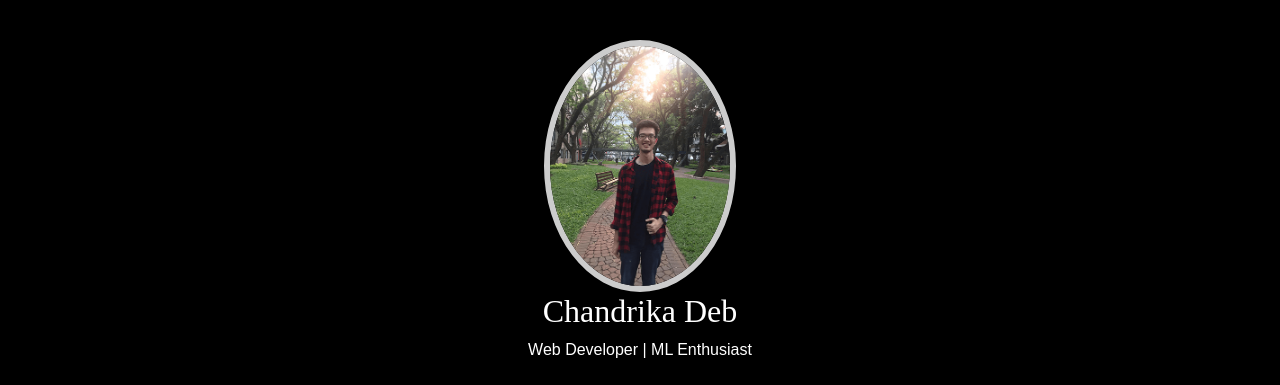
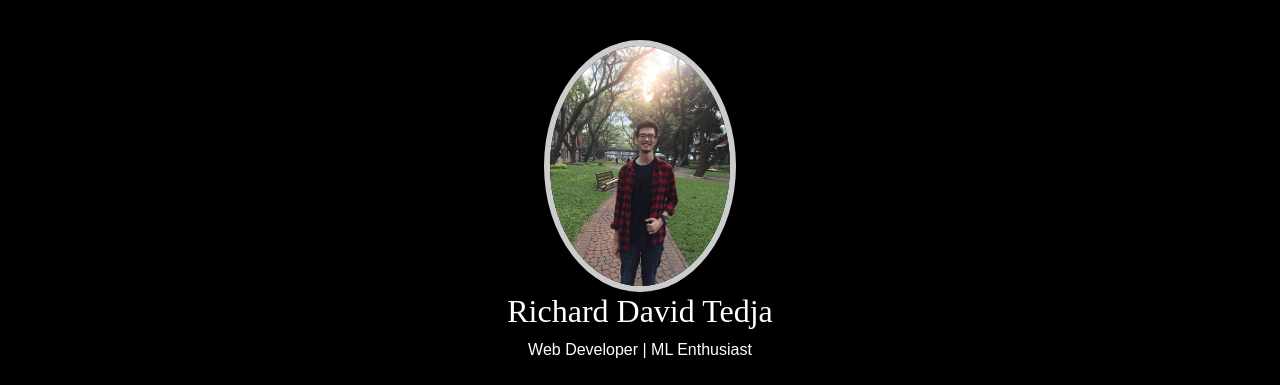
Before and after one commit to itsarcanedave/itsarcanedave.github.io, a plain HTML site: page index.html in a window 1280 px wide. Shown: the top 385 px of the page. Drawn offline with nearby package versions, Linux system fonts and the light colour scheme; a web font is replaced by a local one.

Commit message:
Test One

```diff
--- a/css/style.css
+++ b/css/style.css
@@ -28,7 +28,7 @@ i {
   text-align: center;
 }
 .header {
-  background-image: url('../img/Wajima.jpg');
+  background-image: url('../img/background.png');
   background-repeat: no-repeat, repeat;
   /*background-attachment: fixed;*/
   color: #FFF;
--- a/index.html
+++ b/index.html
@@ -3,7 +3,7 @@
 
     <head>
         <meta charset="UTF-8">
-        <title>Chandrika Deb</title>
+        <title>Richard David Tedja</title>
         <meta charset="utf-8">
         <meta http-equiv="X-UA-Compatible" content="IE=edge">
         <link rel="shortcut icon" href="https://img.icons8.com/color/48/000000/hearts.png" type="image/x-icon" />
@@ -27,7 +27,7 @@
         <div class="header">
             <div class="fixed-content">
                 <img class="port" src="img/img01.png">
-                <h2>Chandrika Deb</h2>
+                <h2>Richard David Tedja</h2>
                 <p style="color:#fff;">Web Developer | ML Enthusiast</p>
                 <div class="icon-row">
                     <a href="https://github.com/chandrikadeb7"><i class="fa fa-github"></i></a>
```
Also changed, not shown: img/Wajima.jpg (deleted), img/img1.jpg (deleted), img/img2.jpg (deleted), img/img3.jpg (deleted), img/img4.jpg (deleted), img/pic01.jpg (deleted).
